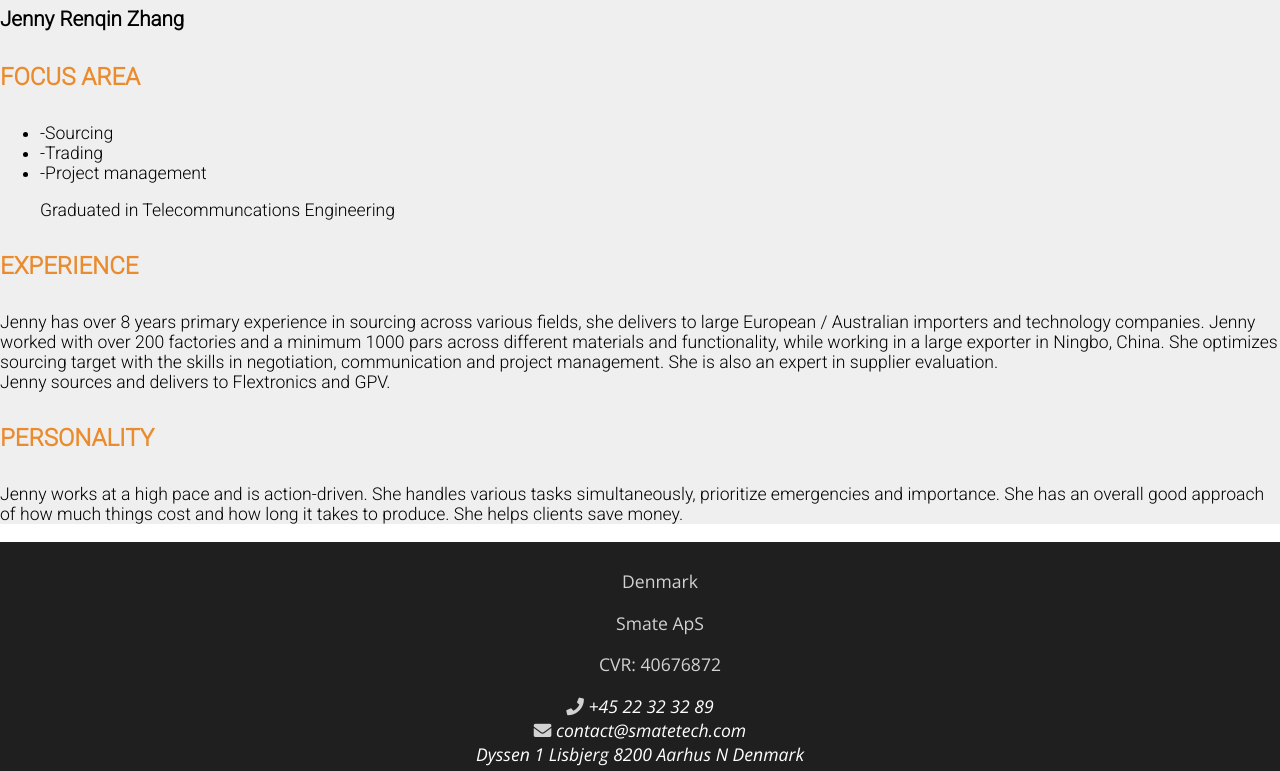
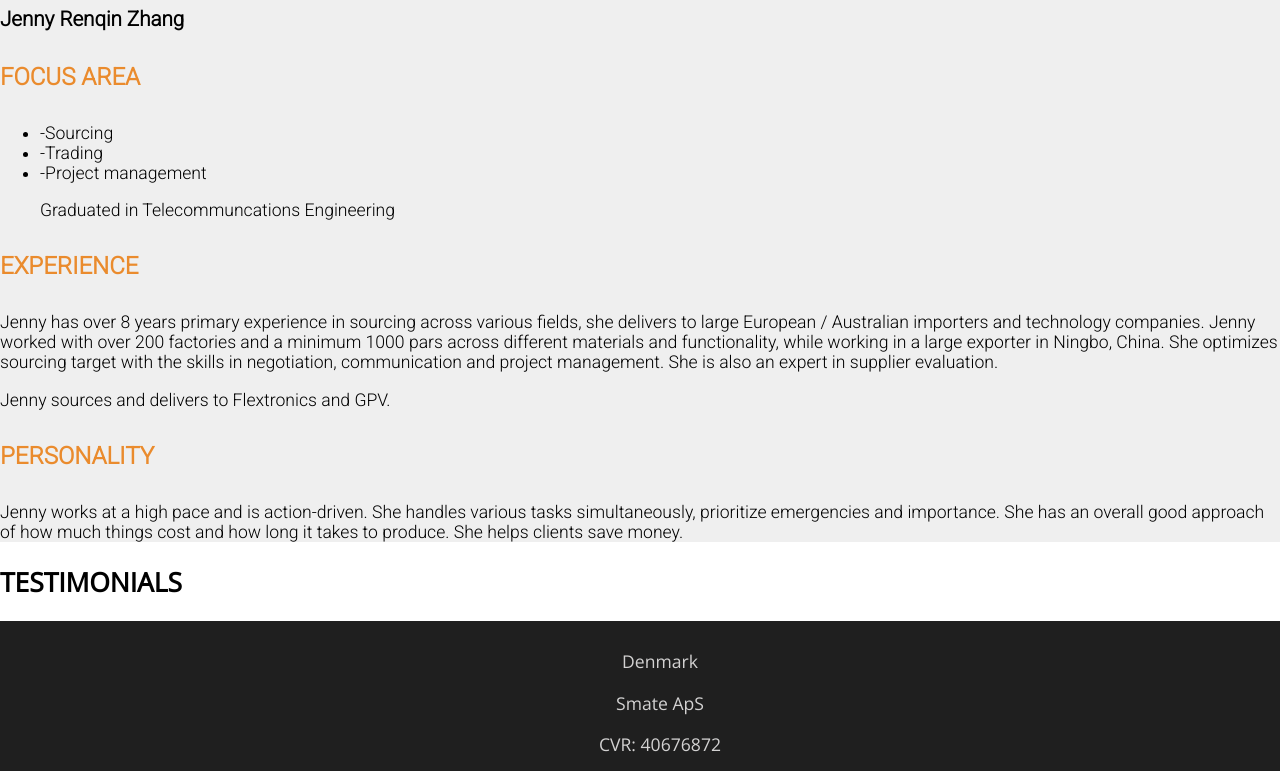
Before and after one commit to TineMereteSPetersen/SMATE, a plain HTML site: page English/about.html in a window 1280 px wide. Shown: the part 1865-2636 px from the top of the page. Drawn offline with nearby package versions, Linux system fonts and the light colour scheme.

Commit message:
added content to about

```diff
--- a/English/about.html
+++ b/English/about.html
@@ -59,7 +59,7 @@
 
     <section class="container--grey">
         <h2>Our Team</h2>
-        <img src="" alt="Lars">
+        <img src="" alt="Lars Skrydstrup">
         <h3>Lars Skrydstrup</h3>
         <h4 class="orange__title">Focus Area</h4>
         <ul>
@@ -121,8 +121,8 @@
             while working in a large exporter in Ningbo, China.
             She optimizes sourcing target with the skills in negotiation, communication and project management. She is
             also an expert in supplier evaluation.
-            <br/>
-            Jenny sources and delivers to Flextronics and GPV.</p>
+        </p>
+        <p>Jenny sources and delivers to Flextronics and GPV.</p>
         <h4 class="orange__title">Personality</h4>
         <p>
             Jenny works at a high pace and is action-driven. She handles various tasks simultaneously, prioritize
@@ -130,6 +130,11 @@
             She has an overall good approach of how much things cost and how long it takes to produce. She helps clients
             save money.
         </p>
+    </section>
+
+    <section>
+        <h2>Testimonials</h2>
+
     </section>
 
     <footer class="footer--wrapper">
```
